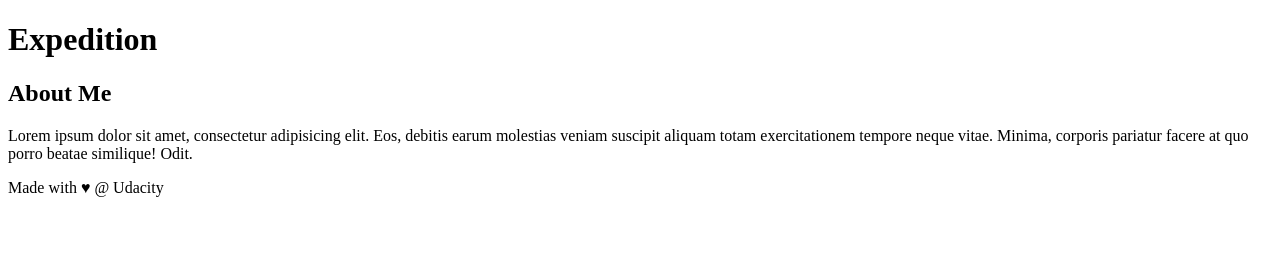
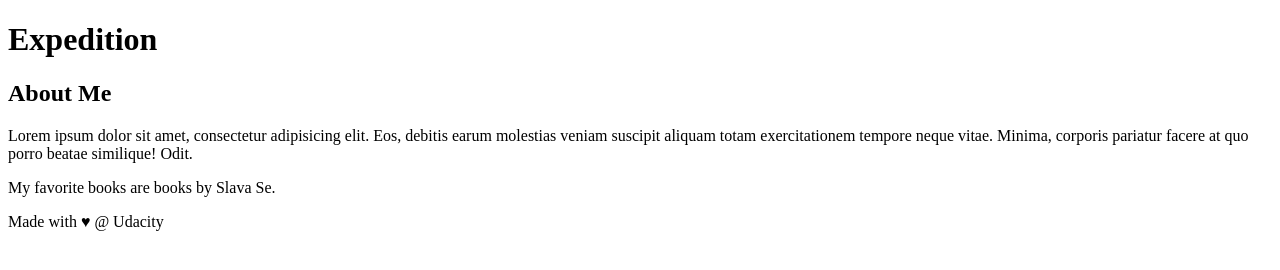
Before and after one commit to TatianaWeb/New-Git-Project, a plain HTML site: page index.html in a window 1280 px wide. Drawn offline with Linux system fonts and the light colour scheme.

Commit message:
Expending aside

```diff
--- a/index.html
+++ b/index.html
@@ -24,6 +24,7 @@
         <h2>About Me</h2>
 
         <p>Lorem ipsum dolor sit amet, consectetur adipisicing elit. Eos, debitis earum molestias veniam suscipit aliquam totam exercitationem tempore neque vitae. Minima, corporis pariatur facere at quo porro beatae similique! Odit.</p>
+        <p>My favorite books are books by Slava Se.
     </aside>
     <!-- end of new content -->
 
```
